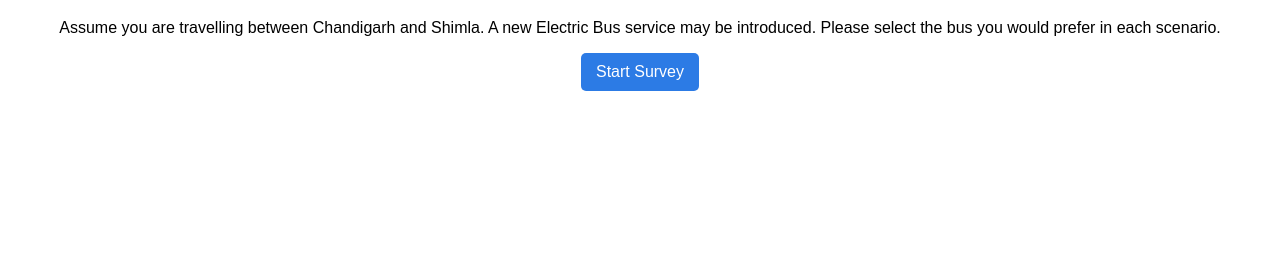
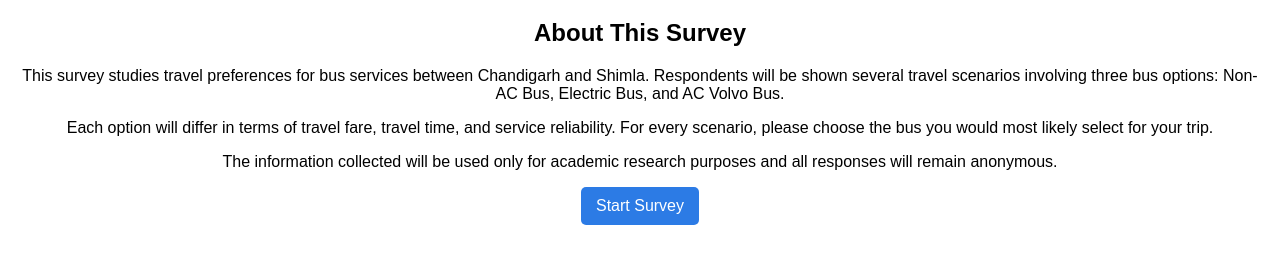
Before and after one commit to yuvrajkanwar240725/Choice-of-Bus-Survey, a plain HTML site: page index.html in a window 1280 px wide. Shown: the part 61-324 px from the top of the page. Drawn offline with Linux system fonts and the light colour scheme.

Commit message:
Update index.html

```diff
--- a/index.html
+++ b/index.html
@@ -16,14 +16,25 @@
 <h1>Chandigarh – Shimla Bus Travel Survey</h1>
 
 
-<!-- INTRO -->
+<!-- INTRODUCTION -->
 
 <div id="intro">
 
+<h2>About This Survey</h2>
+
 <p>
-Assume you are travelling between Chandigarh and Shimla.
-A new Electric Bus service may be introduced.
-Please select the bus you would prefer in each scenario.
+This survey studies travel preferences for bus services between Chandigarh and Shimla.
+Respondents will be shown several travel scenarios involving three bus options:
+Non-AC Bus, Electric Bus, and AC Volvo Bus.
+</p>
+
+<p>
+Each option will differ in terms of travel fare, travel time, and service reliability.
+For every scenario, please choose the bus you would most likely select for your trip.
+</p>
+
+<p>
+The information collected will be used only for academic research purposes and all responses will remain anonymous.
 </p>
 
 <button onclick="showSection('socio')">Start Survey</button>
@@ -86,5 +97,4 @@
 <script src="script.js"></script>
 
 </body>
-
 </html>
```
